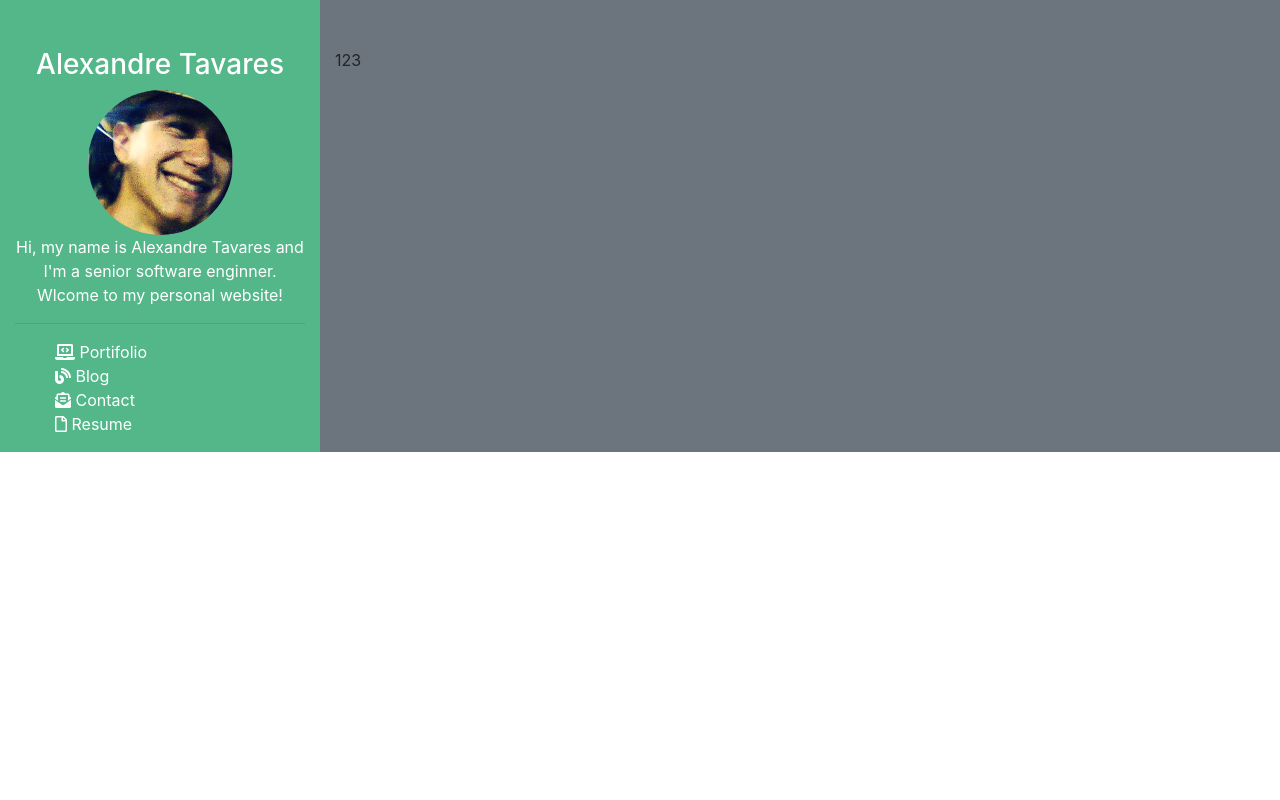
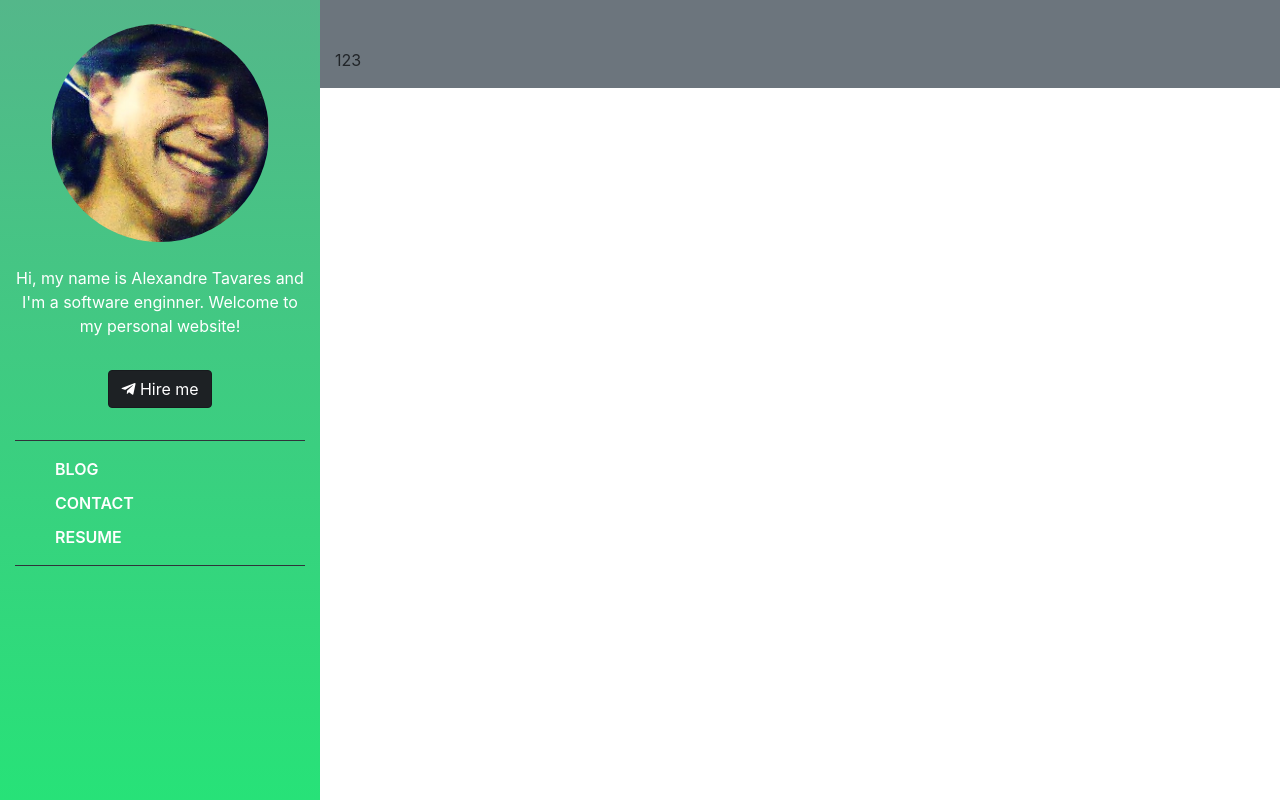
Before and after one commit to tavaresasilva/Me, a plain HTML site: page index.html in a window 1280 px wide. Drawn offline with Linux system fonts and the light colour scheme.

Commit message:
Improve colors

```diff
--- a/css/style.css
+++ b/css/style.css
@@ -1,7 +1,7 @@
 /** COLORS */
 
-.primary-color {
-    background-color: #54b78a;
+.primary-gradient-color {
+    background: linear-gradient(#54b78a, #27e278);
 }
 
 .center {
@@ -14,3 +14,33 @@
 .about-me {
     list-style: none;
 }
+
+.about-me li {
+    text-transform: uppercase;
+    font-weight: 600;
+    margin-top: 10px;
+    ;
+}
+
+#featured {
+    width: 25%;
+    height: 100vh;
+}
+
+#featured .row {
+    height: 100%;
+}
+
+#resume {
+    width: 75%;
+}
+
+@media screen and (max-width: 991px) {
+    #featured {
+        width: 100%;
+        height: auto;
+    }
+    #resume {
+        width: 100%;
+    }
+}
--- a/index.html
+++ b/index.html
@@ -16,28 +16,44 @@
 
 <body>
 
-    <div class="container-fluid">
+    <section id="featured" class="float-left primary-gradient-color">
+        <div class="container">
+            <div class="row">
+                <div class="col-md-12 col-sm-9 col-xm-12  pt-4">
+                    <img class="rounded-circle w-75 center" src="img/alexandre.png" alt="" style="margin: 0 auto;">
+                    <p class="text-white text-center mt-4">Hi, my name is Alexandre Tavares and I'm a software enginner. Welcome to my personal website!</p>
+                    <div class="text-center">
+                        <a href="https://wa.me/+5581996440059" class="btn btn-dark active mb-3 mt-3" role="button" aria-pressed="true"><i class="fab fa-telegram-plane"></i> Hire me</a>
+                    </div>
 
-        <div class="row">
-            <div class="col-3 primary-color pt-5">
-                <div class="h3 text-white text-center">Alexandre Tavares</div>
-                <img class="rounded-circle w-50 center" src="img/alexandre.png" alt="" style="margin: 0 auto;">
-                <p class="text-white text-center">Hi, my name is Alexandre Tavares and I'm a senior software enginner. Wlcome to my personal website!</p>
+                    <hr class="bg-dark">
 
-                <hr class="text-white">
+                    <ul class="about-me mt-3">
+                        <li><a class="text-white" href="https://blog.tavaresasilva.com">Blog</a></li>
+                        <li><a class="text-white" href="#">Contact</a></li>
+                        <li><a class="text-white" href="#">Resume</a></li>
+                    </ul>
 
-                <ul class="about-me">
-                    <li><a class="text-white" href="#"><i class="fas fa-laptop-code"></i> Portifolio</a></li>
-                    <li><a class="text-white" href="#"><i class="fas fas fa-blog"></i> Blog</a></li>
-                    <li><a class="text-white" href="#"><i class="fas fa-envelope-open-text"></i> Contact</a></li>
-                    <li><a class="text-white" href="#"><i class="far fa-file"></i> Resume</a></li>
-                </ul>
+                    <hr class="bg-dark">
+                </div>
+
 
             </div>
-            <div class="col-9 bg-secondary pt-5">123</div>
+        </div>
 
+    </section>
+
+    <section id="resume" class="float-right  bg-secondary">
+        <div class="container">
+            <div class="row">
+                <div class="col  pt-5">
+                    <p>123</p>
+                </div>
+
+            </div>
         </div>
-    </div>
+    </section>
+
 
 
     <!-- Optional JavaScript -->
```
